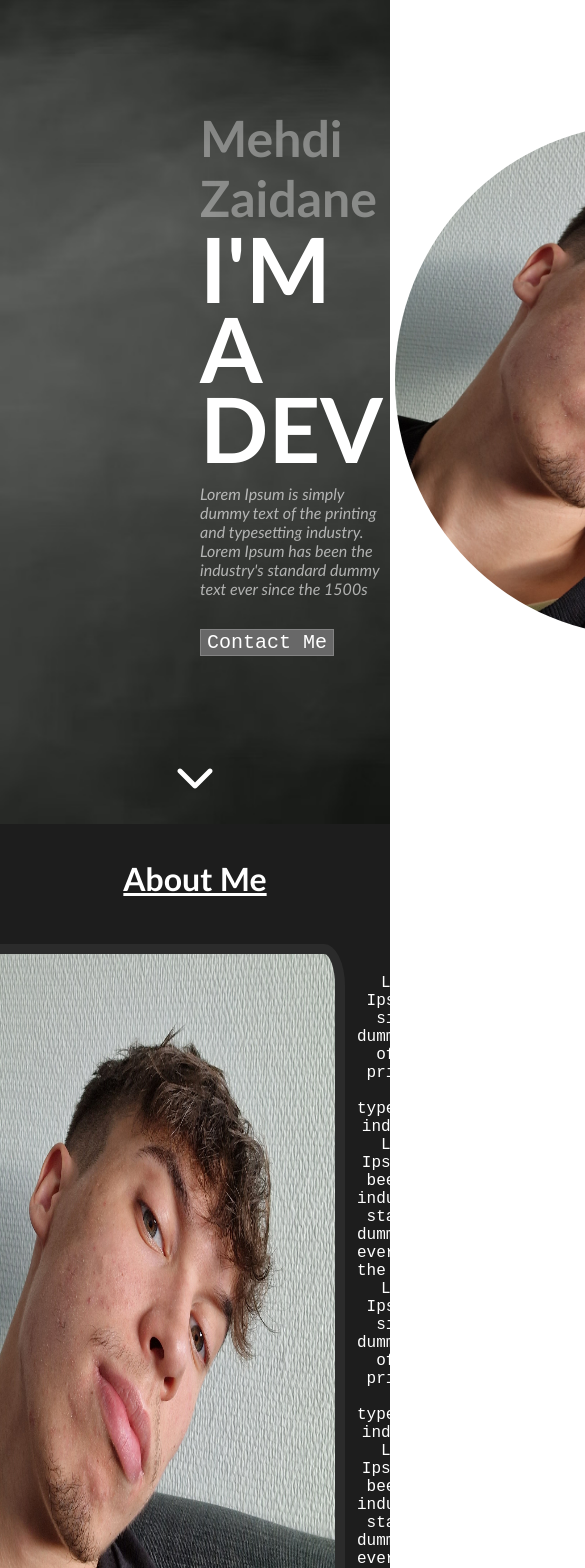
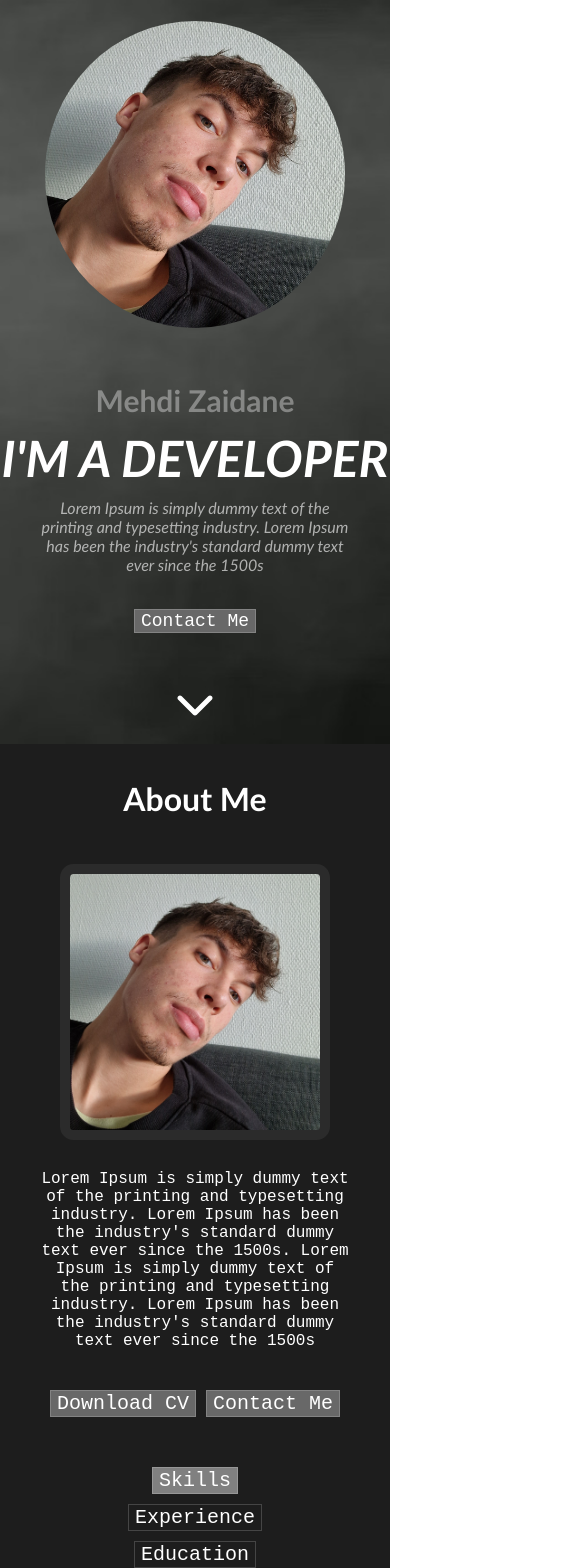
Before and after one commit to MehdiZaidaneS/miportfolio, a React (Create React App) app: page /miportfolio/ in a window 390 px wide. Shown: the part 100-1668 px from the top of the page, 585 px wide, since content can reach past the window. Built offline with nearby package versions, Linux system fonts and the light colour scheme.

Commit message:
Frontpage responsiveness

```diff
--- a/public/index.html
+++ b/public/index.html
@@ -24,7 +24,7 @@
       work correctly both with client-side routing and a non-root public URL.
       Learn how to configure a non-root public URL by running `npm run build`.
     -->
-    <title>Mehdi Zaidane</title>
+    <title>My Portfolio</title>
   </head>
   <body>
     <noscript>You need to enable JavaScript to run this app.</noscript>
--- a/src/App.css
+++ b/src/App.css
@@ -147,7 +147,7 @@ body{
 
 @media only screen and (max-width: 777px) {
   .App{
-    position: relative;
+    position: fixed;
   }
   .Bar{
     display: none;
@@ -173,14 +173,15 @@ body{
   }
 
   .sidebar{
-    position: absolute;
+    position:static;
     background-color: black;
-    height: 91.2vh;
+    height: 90.3vh;
     width: 100%;
     color: white;
     margin: 0 auto;
     text-align: center;
     justify-content: center;
+    padding-top: 90px;
   }
 
 }
--- /dev/null
+++ b/src/Components/FrontPage/Experience/Experience.css
@@ -0,0 +1,45 @@
+.experience{
+    margin: 0 auto;
+    justify-content: center;
+    width: 50%;
+    border: solid 10px rgb(39, 39, 39);
+    border-radius: 2%;
+    font-family: 'Courier New', Courier, monospace;
+    margin-bottom: 20px;
+}
+
+.experience h3{
+    color: gray;
+    font-style: italic;
+    font-size: 15px;
+    margin-top: 0 auto;
+    line-height: 0px;
+}
+
+.experience h1{
+    font-family:'Gill Sans', 'Gill Sans MT', Calibri, 'Trebuchet MS', sans-serif;
+    text-decoration: none;
+    margin-top: 0 auto;
+
+}
+
+.experience h2{
+ color: rgba(245, 245, 245, 0.801);
+}
+
+.experience p{
+    color: gray;
+    margin: 0 auto;
+    text-align: center;
+    width: 80%;
+    margin-bottom: 20px;
+}
+
+
+@media only screen and (max-width: 660px) {
+
+  .experience{
+    width: fit-content;
+  }
+
+  }
--- /dev/null
+++ b/src/Components/FrontPage/Experience/Experience.js
@@ -0,0 +1,17 @@
+import React from 'react'
+import "./Experience.css"
+
+
+
+const Experience = ({year,jobtitle,company, introduction}) => {
+  return (
+    <div className='experience'>
+      <h1>{jobtitle}</h1>
+      <h3>{year}</h3>
+      <h2>{company}</h2>
+      <p>{introduction}</p>
+    </div>
+  )
+}
+
+export default Experience
--- a/src/Components/FrontPage/FrontPage.css
+++ b/src/Components/FrontPage/FrontPage.css
@@ -1,8 +1,6 @@
 .FrontPage{
-  /* background-color: gray; */
   background-image: url("./fondo.jpg");
   background-size: cover;
-  color: rgb(0, 0, 0);
   display: flex;
   justify-content: center;
   align-items: center;
@@ -10,36 +8,28 @@
   width: 100%;
 }
 
+.parts{
+  width: 100%;
+}
+
 .part1{
   display: flex;
   flex-direction: row;
+  margin-top: 100px;
+  justify-content: center;
+  align-items: center;
+
 }
 
 
-.parts{
-  width: 100%;
-}
-html {
-  scroll-behavior: smooth;
+.text{
+  padding-left: 0px;
+  justify-content: center;
+  width: 50%;
+
+  font-family:'Gill Sans', 'Gill Sans MT', Calibri, 'Trebuchet MS', sans-serif;
 }
 
-
-.recentprojects{
-    text-align: center;
-}
-
-
-
-.photo img{
-  border-radius: 100%;
-}
-
-.text{
-  margin-left: 200px;
-  justify-content: center;
-  width: 50%;
-  font-family:'Gill Sans', 'Gill Sans MT', Calibri, 'Trebuchet MS', sans-serif;
-}
 
       .text h2{
         font-size: 50px;
@@ -49,19 +39,15 @@ html {
 
       .text h1{
         margin: 0 auto;
-  font-size: 90px;
+        font-size: 70px;
         color: white;
         line-height: 80px;
+        font-style: italic;
       }
 
       .text p {
         color: rgba(245, 245, 245, 0.658);
         font-style: italic;
-}
-
-.photo{
- text-align: center;
-  width: 50%;
       }
 
       .text button{
@@ -73,14 +59,22 @@ html {
         color: white;
       }
 
+
+.photo{
+  text-align: center;
+   width: 40%;
+ }
+
+     .photo img{
+      border-radius: 100%;
+    }
+
 .part2{
       text-align: center;
      margin-top: 100px;
   }
 
-
       .part2 a{
-
         font-size: 20px;
         margin: 0 auto;
         color:rgb(255, 255, 255);
@@ -88,13 +82,20 @@ html {
       .part2 a:hover{
         color:rgb(83, 83, 83);
       }
-.part1{
-  margin-top: 100px;
-  align-items: center;
 
+
+
+html {
+  scroll-behavior: smooth;
  }
 
+
+
 .block2{
+  display: flex;
+  flex-direction: column;
+  justify-content: center;
+  text-align: center;
   background-color: rgb(29, 29, 29);
 }
 
@@ -102,14 +103,7 @@ html {
   color: white;
   margin-top: 35px;
   font-family:'Gill Sans', 'Gill Sans MT', Calibri, 'Trebuchet MS', sans-serif;
-  text-decoration: underline;
-}
-
-.block2 {
-  display: flex;
-  flex-direction: column;
-  justify-content: center;
-  text-align: center;
+  text-decoration: none;
 }
 
 .aboutMe{
@@ -126,8 +120,6 @@ html {
  justify-content: center;
  text-align: center;
 }
-
-
 
 
 .aboutMe div p{
@@ -155,11 +147,16 @@ html {
 
 }
 
-.buttons{
+
+
+.myInfo{
   margin-bottom: 30px;
 }
 
-.myInfo{
+.buttons{
+  justify-content: center;
+  display: flex;
+  flex-direction: row;
   margin-bottom: 30px;
 }
 
@@ -174,11 +171,153 @@ html {
   cursor: pointer;
 }
 
+
+
+
+
 .skills{
   margin: 0 auto;
   justify-content: center;
-  width: 50%;
+  width: 65%;
   color: white;
   display: grid;
   grid-template-columns: repeat(2,1fr);
 }
+
+.experiences{
+  width: 65%;
+  margin: 0 auto;
+  justify-content: center;
+}
+
+.educations{
+  width: 65%;
+  margin: 0 auto;
+  justify-content: center;
+}
+
+.educations div:nth-child(odd) {
+  float: left;
+
+}
+
+.educations div:nth-child(even) {
+  float: right;
+
+}
+
+
+
+@media only screen and (max-width: 1280px) {
+  .part1{
+    display: flex;
+    flex-direction: column-reverse;
+  }
+
+  .text{
+    padding-left: 0px;
+    text-align: center;
+    justify-content: center;
+    width: fit-content;
+  }
+
+  .photo img{
+    width: 300px;
+  }
+
+  .photo{
+    margin-bottom: 50px;
+    width: fit-content;
+  }
+}
+
+@media only screen and (max-width: 960px) {
+  .aboutMe{
+    display: flex;
+    flex-direction: column;
+  }
+
+  .aboutMe div{
+    width: 100%;
+    justify-content: center;
+    text-align: center;
+   }
+
+   .aboutMe img{
+    width: 350px;
+    margin: 0 auto;
+    text-align: center;
+    justify-content: center;
+   }
+
+   .skills{
+    width: 100%;
+
+
+  }
+
+  .experiences{
+    width: 100%;
+
+  }
+
+  .educations{
+    width: 100%;
+
+  }
+}
+
+@media only screen and (max-width: 645px) {
+  .part2{
+   margin-top: 50px;
+  }
+
+
+  .text h2{
+    font-size: 30px;
+  }
+
+  .text h1{
+    font-size: 50px;
+  }
+
+  .text p {
+    margin: 0 auto;
+    justify-content: center;
+    text-align: center;
+    width: 80%;
+    margin-bottom: 20px;
+  }
+
+  .text button{
+    font-size: 18px;
+  }
+
+
+
+}
+
+
+@media only screen and (max-width: 415px) {
+  .aboutMe img{
+    width: 250px;
+   }
+
+   .buttons{
+    margin-top: 35px;
+    display: flex;
+    flex-direction: column;
+  }
+
+  .buttons button{
+    width: fit-content;
+    margin: 0 auto;
+    margin-top: 10px;
+  }
+
+  .skills{
+    width: 80%;
+    display: flex;
+    flex-direction: column;
+  }
+}
--- a/src/Components/FrontPage/FrontPage.js
+++ b/src/Components/FrontPage/FrontPage.js
@@ -2,6 +2,7 @@ import React, { useEffect, useState } from 'react'
 import foto from "./foto.jpg"
 import { FontAwesomeIcon } from '@fortawesome/react-fontawesome'
 import { faChevronDown } from '@fortawesome/free-solid-svg-icons'
+import Experience from './Experience/Experience'
 import Progressbar from './Progress_bar';
 
 
@@ -35,7 +36,6 @@ const FrontPage = () => {
     setColor2("transparent")
   }
 }, [skills, education, experience])
-
 
 
 const codingSkills = [
@@ -84,12 +84,48 @@ const codingSkills = [
   {
     id: 7,
     name: "SQL",
-    progress: 50,
-    percentage: "50%"
+    progress: 55,
+    percentage: "55%"
   },
 
 
 ]
+
+const workExperience = [
+  {
+    id: 0,
+    year: "31.03.2022 - 11.11.2022",
+    jobTitle: "Software Developer",
+    company: "Crementum Oy",
+    introduction: "Lorem Ipsum is simply dummy text of the printing and typesetting industry. Lorem Ipsum has been the industry's standard dummy text ever since the 1500s, when an unknown printer took a galley of type and scrambled it to make a type specimen book"
+  }
+]
+
+const educationExperience = [
+  {
+    id: 0,
+    year: "2020 - 2023",
+    jobTitle: "Software Developer",
+    company: "Vantaan Ammattiopisto Varia",
+    introduction: "Lorem Ipsum is simply dummy text of the printing and typesetting industry. Lorem Ipsum has been the industry's standard dummy text ever since the 1500s, when an unknown printer took a galley of type and scrambled it to make a type specimen book"
+  },
+  {
+    id: 1,
+    year: "2017 - 2018",
+    jobTitle: "Lukio",
+    company: "IES Ben Gabirol",
+    introduction: "Lorem Ipsum is simply dummy text of the printing and typesetting industry. Lorem Ipsum has been the industry's standard dummy text ever since the 1500s, when an unknown printer took a galley of type and scrambled it to make a type specimen book"
+  },
+  {
+    id: 2,
+    year: "2013 - 2017",
+    jobTitle: "Peruskoulu",
+    company: "IES Mercedes Labrador",
+    introduction: "Lorem Ipsum is simply dummy text of the printing and typesetting industry. Lorem Ipsum has been the industry's standard dummy text ever since the 1500s, when an unknown printer took a galley of type and scrambled it to make a type specimen book"
+  },
+
+]
+
 
   return (
     <div>
@@ -104,7 +140,7 @@ const codingSkills = [
                    <button>Contact Me</button>
                </div>
                <div className='photo'>
-                   <img src={foto} alt="" width={500}></img>
+                   <img src={foto} alt="" width={430}></img>
                </div>
           </div>
           <div className='part2'>
@@ -136,23 +172,33 @@ const codingSkills = [
                {
                 codingSkills.map(skill => {
                   return(
-
-                      <Progressbar bgcolor="gray" progress={skill.progress} name={skill.name} height={23} />
-
+                    <Progressbar bgcolor="gray" progress={skill.progress} name={skill.name} height={23} />
                   )
                 })
                }
-           </div>
+            </div>
            }
            { experience &&
-            <div>
-              <h1>Experience</h1>
-           </div>
+            <div className='experiences'>
+            {
+             workExperience.map(experience => {
+               return(
+                <Experience jobtitle={experience.jobTitle} year={experience.year} company={experience.company} introduction={experience.introduction} />
+               )
+             })
+            }
+            </div>
            }
            { education &&
-            <div>
-              <h1>Education</h1>
-           </div>
+            <div className='educations'>
+            {
+             educationExperience.map(experience => {
+               return(
+                <Experience jobtitle={experience.jobTitle} year={experience.year} company={experience.company} introduction={experience.introduction} />
+               )
+             })
+            }
+            </div>
            }
 
 
```
Lines whose indentation alone changed are shown as unchanged.
